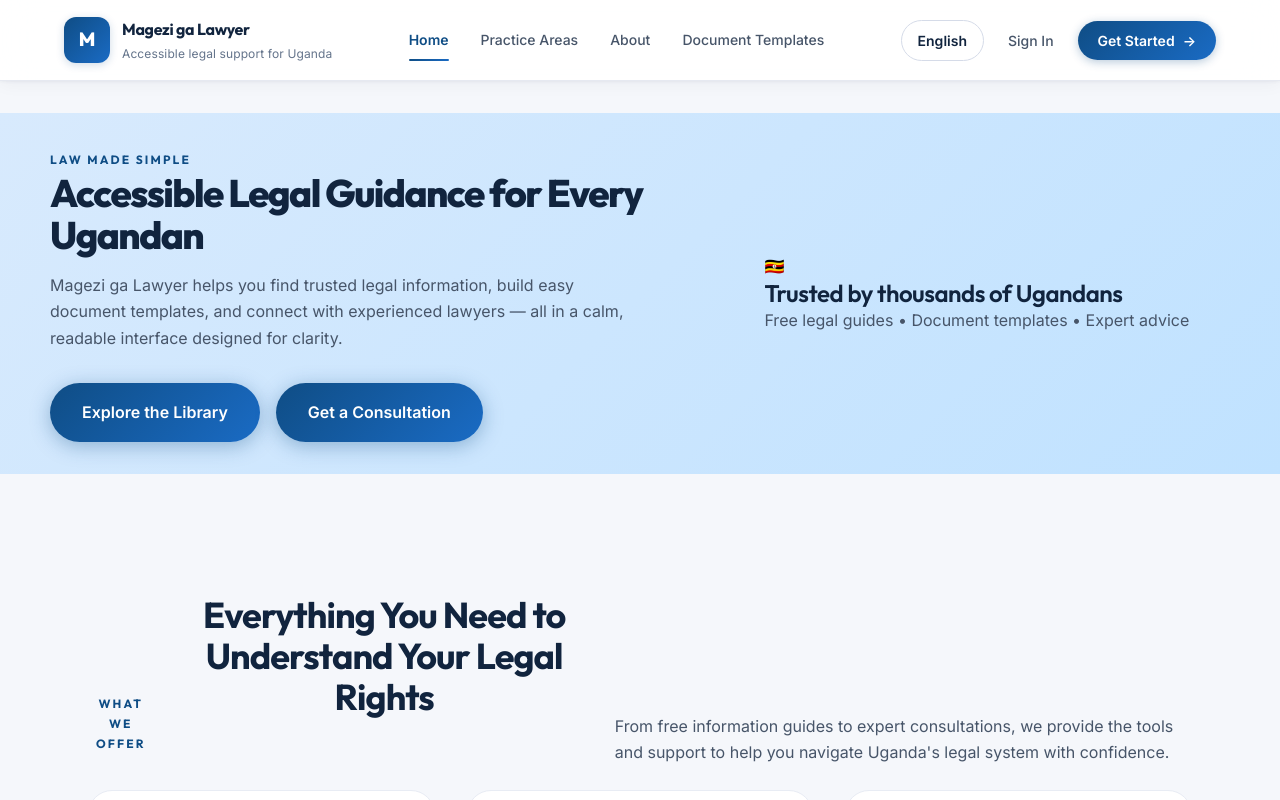
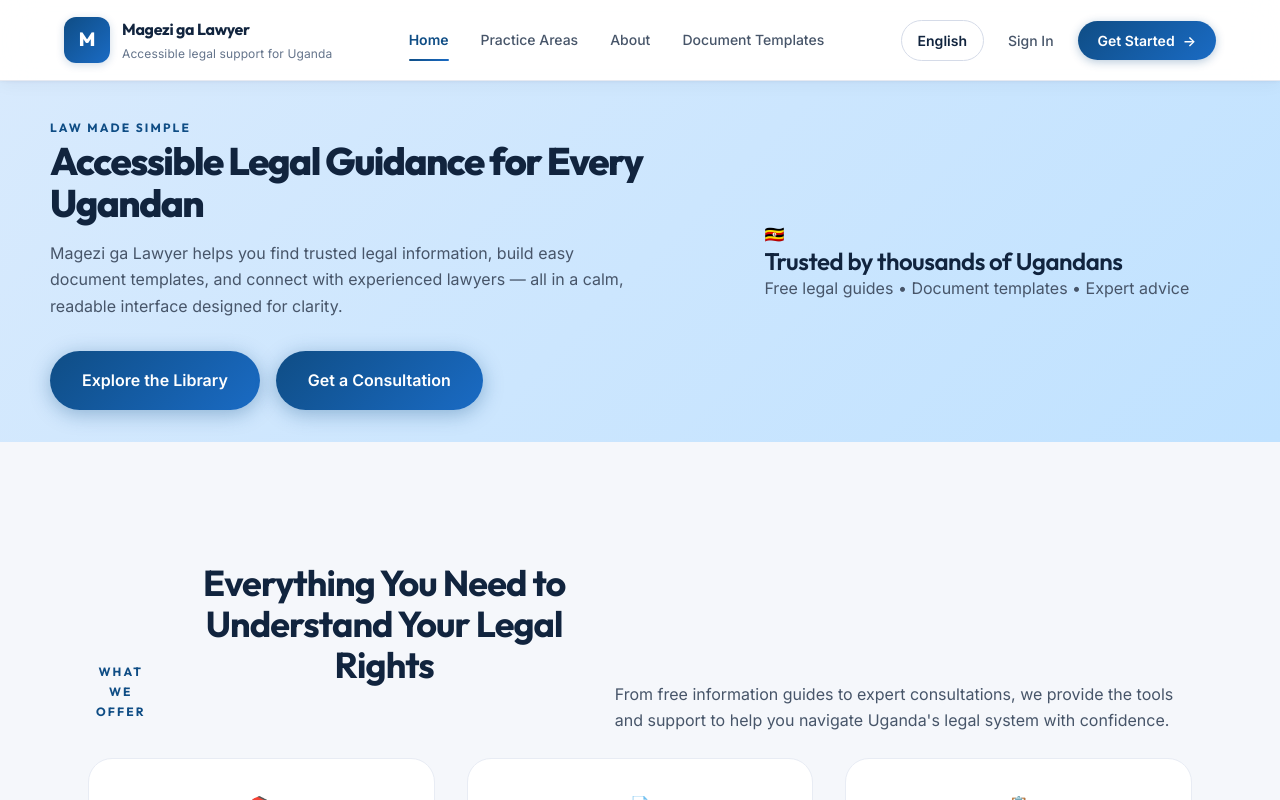
Before and after one commit to TAREMWA-BENJAMIN/Magezi-ga-lawyer, a React (Vite) app in the folder magezi-ga-lawyer/: page / in a window 1280 px wide. Shown: the top 800 px of the page. Built offline with nearby package versions, Linux system fonts and the light colour scheme.

Commit message:
modify the space btn banner en header

```diff
--- a/magezi-ga-lawyer/src/App.css
+++ b/magezi-ga-lawyer/src/App.css
@@ -22,7 +22,7 @@ main {
   width: 100%;
   max-width: var(--container-max);
   margin: 0 auto;
-  padding: var(--space-8) var(--space-6) var(--space-16);
+  padding: 0 var(--space-6) var(--space-16);
 }
 
 
--- a/magezi-ga-lawyer/src/components/TemplateFormBuilder.tsx
+++ b/magezi-ga-lawyer/src/components/TemplateFormBuilder.tsx
@@ -66,7 +66,7 @@ function TemplateFormBuilder() {
       <div className="section-header">
         <div>
           <p className="eyebrow">Document templates</p>
-          <h2>Build legal documents without the jargon.</h2>
+          <h2>Build legal documents .</h2>
         </div>
       </div>
       <div className="template-layout">
```
